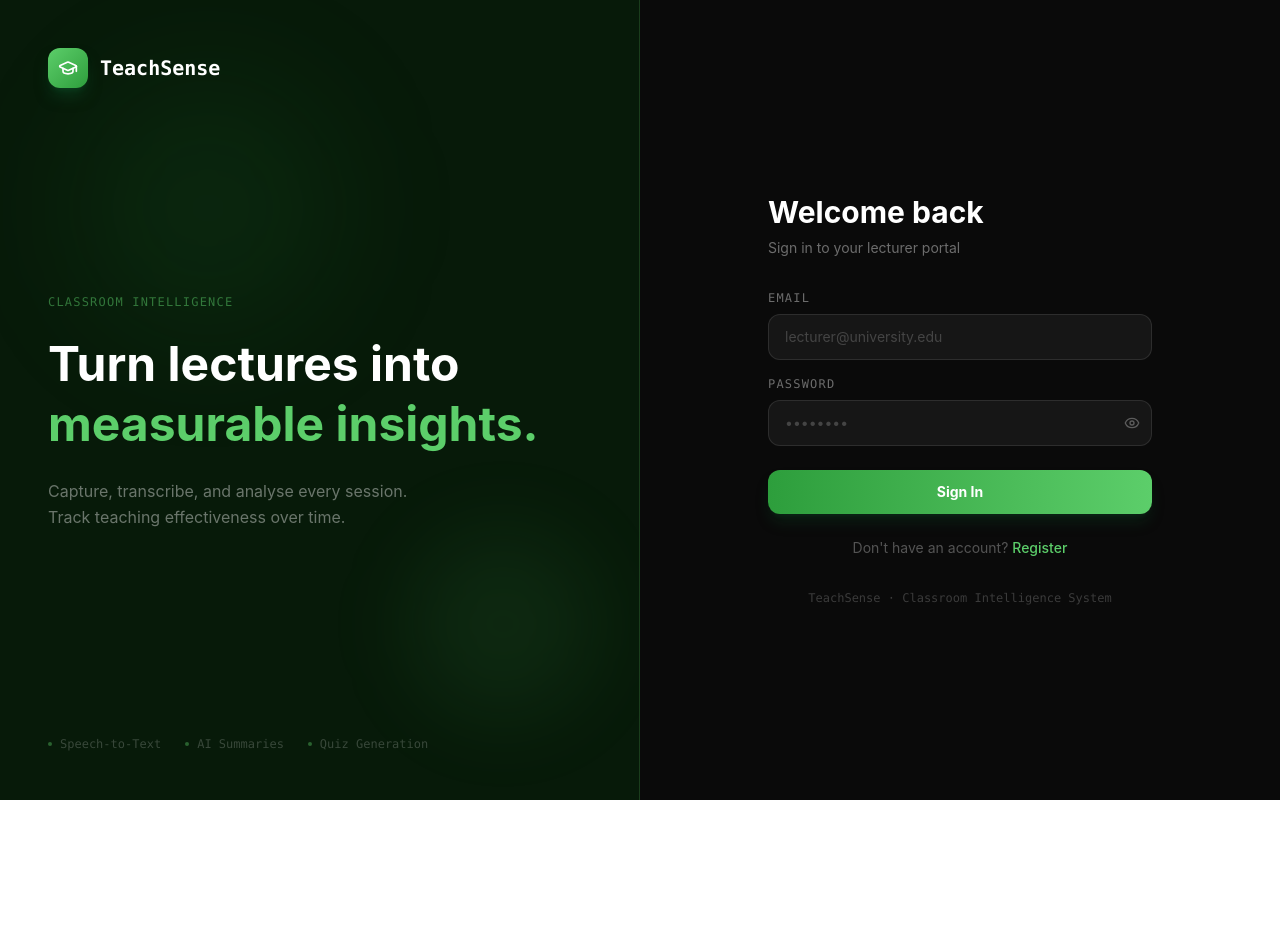
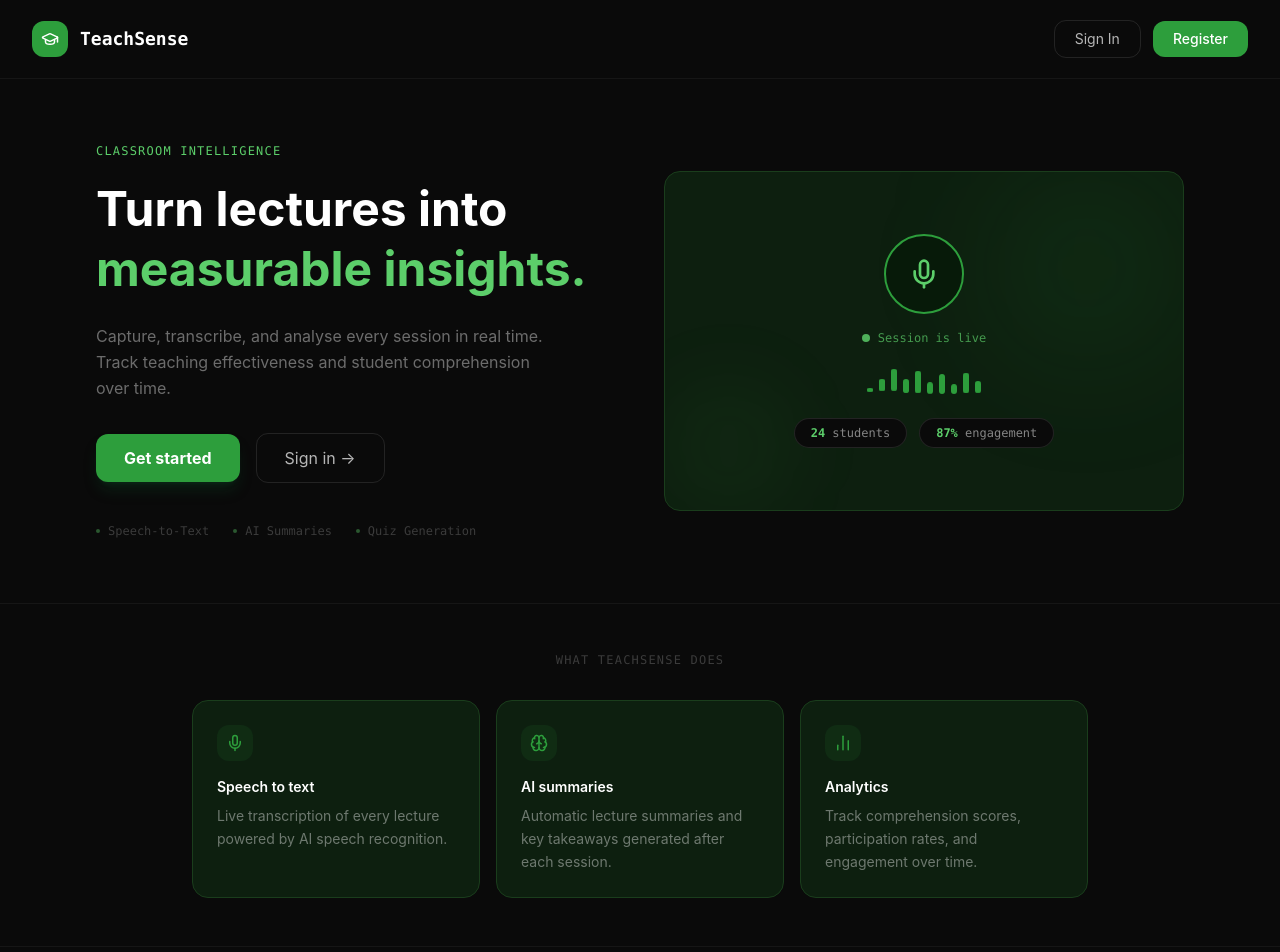
Before and after one commit to Teach-Sense/TeachSense, a React (Vite) app in the folder frontend/: page / in a window 1280 px wide. Shown: the top 952 px of the page. Before the commit the page ends 800 px from the top, so only its background shows below. Built offline with nearby package versions, Linux system fonts and the light colour scheme.

Commit message:
added landing page

```diff
--- a/frontend/src/App.tsx
+++ b/frontend/src/App.tsx
@@ -1,4 +1,5 @@
 import { Routes, Route } from "react-router-dom";
+import Landing from "./pages/Landing";
 import Login from "./pages/Login";
 import Register from "./pages/Register";
 import Dashboard from "./pages/Dashboard";
@@ -12,7 +13,8 @@ import ProtectedRoute from "./components/ProtectedRoute";
 function App() {
   return (
     <Routes>
-      <Route path="/" element={<Login />} />
+      <Route path="/" element={<Landing />} />
+      <Route path="/login" element={<Login />} />
       <Route path="/register" element={<Register />} />
       <Route path="/student/:sessionId" element={<StudentView />} />
       <Route
--- a/frontend/src/components/ProtectedRoute.tsx
+++ b/frontend/src/components/ProtectedRoute.tsx
@@ -6,7 +6,7 @@ type Props = {
 
 const ProtectedRoute = ({ children }: Props) => {
   const token = localStorage.getItem("accessToken");
-  if (!token) return <Navigate to="/" replace />;
+  if (!token) return <Navigate to="/login" replace />;
   return <>{children}</>;
 };
 
--- /dev/null
+++ b/frontend/src/pages/Landing.tsx
@@ -0,0 +1,171 @@
+import { useNavigate } from "react-router-dom";
+import { GraduationCap, Mic, Brain, BarChart2, Cpu } from "lucide-react";
+
+const Landing = () => {
+  const navigate = useNavigate();
+
+  return (
+    <div className="min-h-screen bg-[#0a0a0a] text-white flex flex-col">
+
+      {/* Navbar */}
+      <nav className="flex items-center justify-between px-8 py-5 border-b border-white/5">
+        <div className="flex items-center gap-3">
+          <div className="w-9 h-9 bg-[#2d9e3c] rounded-xl flex items-center justify-center">
+            <GraduationCap size={18} className="text-white" />
+          </div>
+          <span className="font-mono font-bold text-lg">TeachSense</span>
+        </div>
+        <div className="flex items-center gap-3">
+          <button
+            onClick={() => navigate("/login")}
+            className="px-5 py-2 text-sm border border-white/10 rounded-xl text-white/70 hover:text-white hover:bg-white/5 transition"
+          >
+            Sign In
+          </button>
+          <button
+            onClick={() => navigate("/register")}
+            className="px-5 py-2 text-sm bg-[#2d9e3c] rounded-xl font-medium hover:bg-[#3dae4c] transition"
+          >
+            Register
+          </button>
+        </div>
+      </nav>
+
+      {/* Hero */}
+      <section className="flex-1 grid grid-cols-1 lg:grid-cols-2 gap-12 items-center px-8 py-16 max-w-6xl mx-auto w-full">
+        <div>
+          <p className="text-[#5cce6a] text-xs font-mono uppercase tracking-widest mb-5">
+            Classroom Intelligence
+          </p>
+          <h1 className="text-5xl font-bold leading-tight mb-6">
+            Turn lectures into
+            <br />
+            <span className="text-[#5cce6a]">measurable insights.</span>
+          </h1>
+          <p className="text-white/40 text-base leading-relaxed mb-8 max-w-md">
+            Capture, transcribe, and analyse every session in real time.
+            Track teaching effectiveness and student comprehension over time.
+          </p>
+          <div className="flex items-center gap-4">
+            <button
+              onClick={() => navigate("/register")}
+              className="px-7 py-3 bg-[#2d9e3c] text-white font-bold rounded-xl hover:bg-[#3dae4c] transition shadow-lg shadow-green-900/30"
+            >
+              Get started
+            </button>
+            <button
+              onClick={() => navigate("/login")}
+              className="px-7 py-3 border border-white/10 text-white/70 rounded-xl hover:text-white hover:bg-white/5 transition"
+            >
+              Sign in →
+            </button>
+          </div>
+          <div className="flex items-center gap-6 mt-10">
+            {["Speech-to-Text", "AI Summaries", "Quiz Generation"].map((tag) => (
+              <div key={tag} className="flex items-center gap-2 text-white/20 text-xs font-mono">
+                <div className="w-1 h-1 rounded-full bg-[#5cce6a]/40" />
+                {tag}
+              </div>
+            ))}
+          </div>
+        </div>
+
+        {/* Faceless illustration */}
+        <div className="relative bg-[#0d1f0f] border border-[#1a3d1c] rounded-2xl p-8 flex flex-col items-center justify-center min-h-[340px] overflow-hidden">
+          <div className="absolute top-0 right-0 w-48 h-48 bg-[#2d9e3c]/10 rounded-full blur-3xl" />
+          <div className="absolute bottom-0 left-0 w-32 h-32 bg-[#5cce6a]/5 rounded-full blur-2xl" />
+
+          <div className="relative z-10 w-20 h-20 rounded-full border-2 border-[#2d9e3c] flex items-center justify-center bg-[#071a09] mb-4">
+            <Mic size={32} className="text-[#5cce6a]" />
+          </div>
+
+          <div className="flex items-center gap-2 mb-5 z-10">
+            <div className="w-2 h-2 bg-[#5cce6a] rounded-full animate-pulse" />
+            <span className="text-[#5cce6a]/70 text-xs font-mono">Session is live</span>
+          </div>
+
+          <div className="flex items-end gap-1.5 z-10 mb-6">
+            {[8, 18, 28, 16, 24, 12, 20, 10, 22, 14].map((h, i) => (
+              <div
+                key={i}
+                className="w-1.5 bg-[#2d9e3c] rounded-full"
+                style={{
+                  height: `${h}px`,
+                  animation: `waveBar 1s ease-in-out ${i * 0.1}s infinite alternate`,
+                }}
+              />
+            ))}
+          </div>
+
+          <div className="flex items-center gap-3 z-10">
+            <div className="bg-[#0a0a0a] border border-white/10 rounded-full px-4 py-1.5 text-xs font-mono text-white/50">
+              <span className="text-[#5cce6a] font-bold">24</span> students
+            </div>
+            <div className="bg-[#0a0a0a] border border-white/10 rounded-full px-4 py-1.5 text-xs font-mono text-white/50">
+              <span className="text-[#5cce6a] font-bold">87%</span> engagement
+            </div>
+          </div>
+
+          <style>{`
+            @keyframes waveBar {
+              from { transform: scaleY(0.4); }
+              to { transform: scaleY(1); }
+            }
+          `}</style>
+        </div>
+      </section>
+
+      {/* Features */}
+      <section className="border-t border-white/5 px-8 py-12">
+        <p className="text-white/20 text-xs font-mono uppercase tracking-widest text-center mb-8">
+          What TeachSense does
+        </p>
+        <div className="grid grid-cols-1 sm:grid-cols-3 gap-4 max-w-4xl mx-auto">
+          {[
+            {
+              icon: <Mic size={18} className="text-[#2d9e3c]" />,
+              title: "Speech to text",
+              desc: "Live transcription of every lecture powered by AI speech recognition.",
+            },
+            {
+              icon: <Brain size={18} className="text-[#2d9e3c]" />,
+              title: "AI summaries",
+              desc: "Automatic lecture summaries and key takeaways generated after each session.",
+            },
+            {
+              icon: <BarChart2 size={18} className="text-[#2d9e3c]" />,
+              title: "Analytics",
+              desc: "Track comprehension scores, participation rates, and engagement over time.",
+            },
+          ].map(({ icon, title, desc }) => (
+            <div
+              key={title}
+              className="bg-[#0d1f0f] border border-[#1a3d1c] rounded-2xl p-6 hover:border-[#2d9e3c]/40 transition"
+            >
+              <div className="w-9 h-9 bg-[#2d9e3c]/10 rounded-xl flex items-center justify-center mb-4">
+                {icon}
+              </div>
+              <h3 className="font-semibold text-sm mb-2">{title}</h3>
+              <p className="text-white/40 text-sm leading-relaxed">{desc}</p>
+            </div>
+          ))}
+        </div>
+      </section>
+
+      {/* Footer */}
+      <footer className="border-t border-white/5 px-8 py-5 flex items-center justify-between">
+        <div className="flex items-center gap-2">
+          <Cpu size={12} className="text-[#5cce6a]" />
+          <span className="text-white/20 text-xs font-mono">System online</span>
+          <div className="w-1.5 h-1.5 bg-[#5cce6a] rounded-full animate-pulse ml-1" />
+        </div>
+        <span className="text-white/20 text-xs font-mono">
+          TeachSense · Classroom Intelligence System
+        </span>
+      </footer>
+
+    </div>
+  );
+};
+
+export default Landing;
--- a/frontend/src/pages/Register.tsx
+++ b/frontend/src/pages/Register.tsx
@@ -8,24 +8,36 @@ const Register = () => {
   const [username, setUsername] = useState("");
   const [email, setEmail] = useState("");
   const [password, setPassword] = useState("");
+  const [passwordConfirm, setPasswordConfirm] = useState("");
   const [showPassword, setShowPassword] = useState(false);
+  const [showConfirm, setShowConfirm] = useState(false);
   const [error, setError] = useState("");
   const [loading, setLoading] = useState(false);
-  const [password_confirm, setPassword_confirm] = useState("");
 
   const handleRegister = async (e: React.FormEvent) => {
     e.preventDefault();
     setError("");
+
+    // Client-side validation
+    if (password !== passwordConfirm) {
+      setError("Passwords do not match.");
+      return;
+    }
+    if (password.length < 8) {
+      setError("Password must be at least 8 characters.");
+      return;
+    }
+
     setLoading(true);
 
     try {
-      // Register with first_name and last_name
-     await authAPI.register(username, email, password, password_confirm);
+      // Step 1: Register
+      await authAPI.register(username, email, password, passwordConfirm);
 
-      // Auto login after register
+      // Step 2: Auto login
       const { data } = await authAPI.login(email, password);
 
-      // Store tokens
+      // Step 3: Store tokens and user info
       localStorage.setItem("accessToken", data.access);
       localStorage.setItem("refreshToken", data.refresh);
       localStorage.setItem("lecturerInfo", JSON.stringify(data.user));
@@ -60,13 +72,14 @@ const Register = () => {
         )}
 
         <form onSubmit={handleRegister} className="space-y-4">
+          {/* Username */}
           <div>
             <label className="block text-white/40 text-xs font-mono uppercase tracking-widest mb-2">
               Username
             </label>
             <input
               type="text"
-    placeholder="dr-Ahmad_Zubair"
+              placeholder="dr_ahmad_zubair"
               value={username}
               onChange={(e) => setUsername(e.target.value)}
               required
@@ -74,6 +87,7 @@ const Register = () => {
             />
           </div>
 
+          {/* Email */}
           <div>
             <label className="block text-white/40 text-xs font-mono uppercase tracking-widest mb-2">
               Email
@@ -88,6 +102,7 @@ const Register = () => {
             />
           </div>
 
+          {/* Password */}
           <div>
             <label className="block text-white/40 text-xs font-mono uppercase tracking-widest mb-2">
               Password
@@ -111,23 +126,40 @@ const Register = () => {
               </button>
             </div>
           </div>
+
+          {/* Confirm Password */}
           <div>
             <label className="block text-white/40 text-xs font-mono uppercase tracking-widest mb-2">
               Confirm Password
             </label>
+            <div className="relative">
               <input
-    type="password"
+                type={showConfirm ? "text" : "password"}
                 placeholder="••••••••"
-    value={password_confirm}
-    onChange={(e) => setPassword_confirm(e.target.value)}
+                value={passwordConfirm}
+                onChange={(e) => setPasswordConfirm(e.target.value)}
                 required
-    className="w-full bg-white/5 border border-white/10 rounded-xl px-4 py-3 text-white placeholder:text-white/20 outline-none focus:border-[#5cce6a]/50 transition-all text-sm"
+                className="w-full bg-white/5 border border-white/10 rounded-xl px-4 py-3 pr-11 text-white placeholder:text-white/20 outline-none focus:border-[#5cce6a]/50 transition-all text-sm"
               />
+              <button
+                type="button"
+                onClick={() => setShowConfirm(!showConfirm)}
+                className="absolute right-3 top-1/2 -translate-y-1/2 text-white/30 hover:text-white/60 transition"
+              >
+                {showConfirm ? <EyeOff size={16} /> : <Eye size={16} />}
+              </button>
+            </div>
+            {/* Live password match indicator */}
+            {passwordConfirm && (
+              <p className={`text-xs mt-1 ${password === passwordConfirm ? "text-[#5cce6a]" : "text-red-400"}`}>
+                {password === passwordConfirm ? "✓ Passwords match" : "✗ Passwords do not match"}
+              </p>
+            )}
           </div>
 
           <button
             type="submit"
-            disabled={loading}
+            disabled={loading || password !== passwordConfirm}
             className="w-full bg-gradient-to-r from-[#2d9e3c] to-[#5cce6a] text-white py-3 rounded-xl font-bold text-sm hover:from-[#3dae4c] hover:to-[#6cde7a] transition-all disabled:opacity-50 disabled:cursor-not-allowed mt-2 shadow-lg shadow-green-900/30"
           >
             {loading ? "Creating account..." : "Create Account"}
@@ -136,7 +168,7 @@ const Register = () => {
 
         <p className="text-center text-white/30 text-sm mt-6">
           Already have an account?{" "}
-          <Link to="/" className="text-[#5cce6a] hover:text-[#7dde8a] transition font-medium">
+          <Link to="/login" className="text-[#5cce6a] hover:text-[#7dde8a] transition font-medium">
             Sign in
           </Link>
         </p>
```
Also changed, not shown: frontend/src/services/api.ts (+28 -11 lines). Lines whose indentation alone changed are shown as unchanged.
